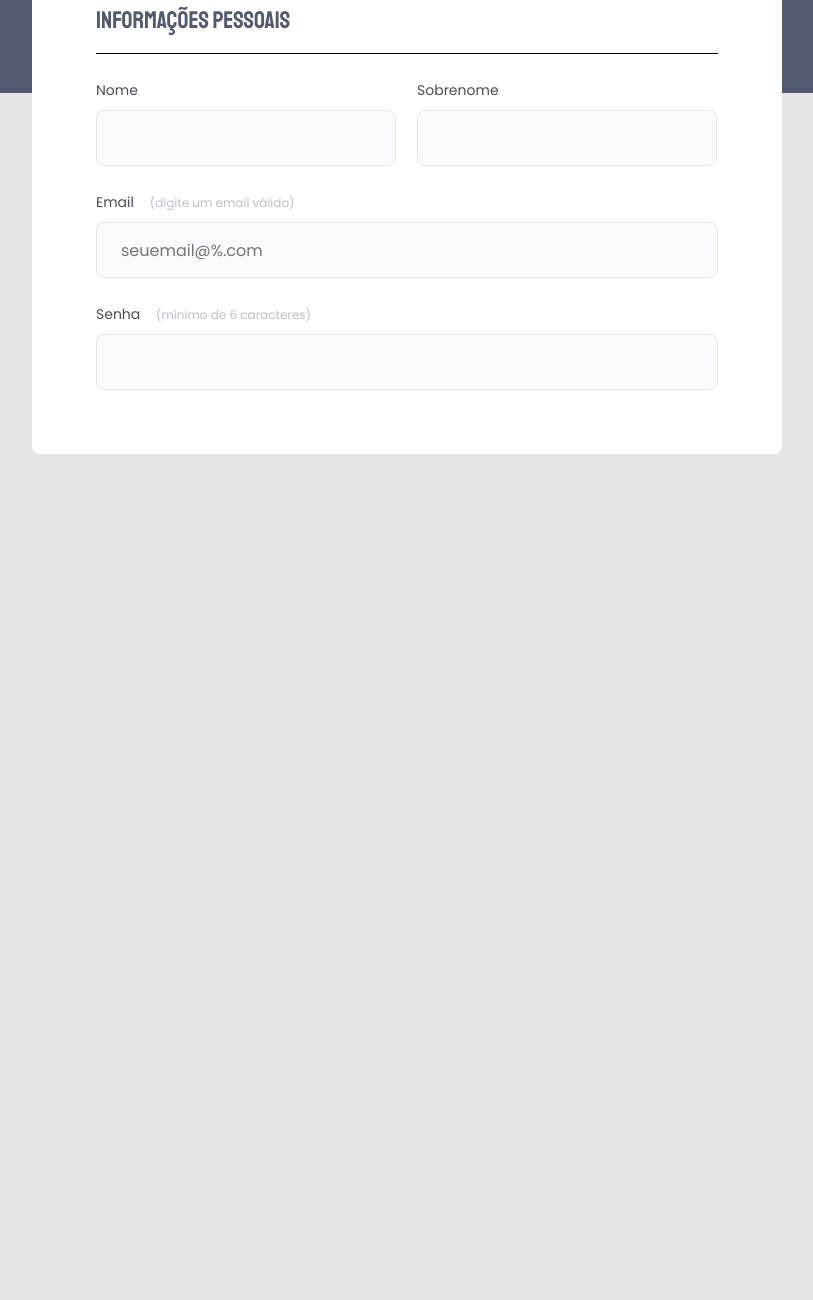
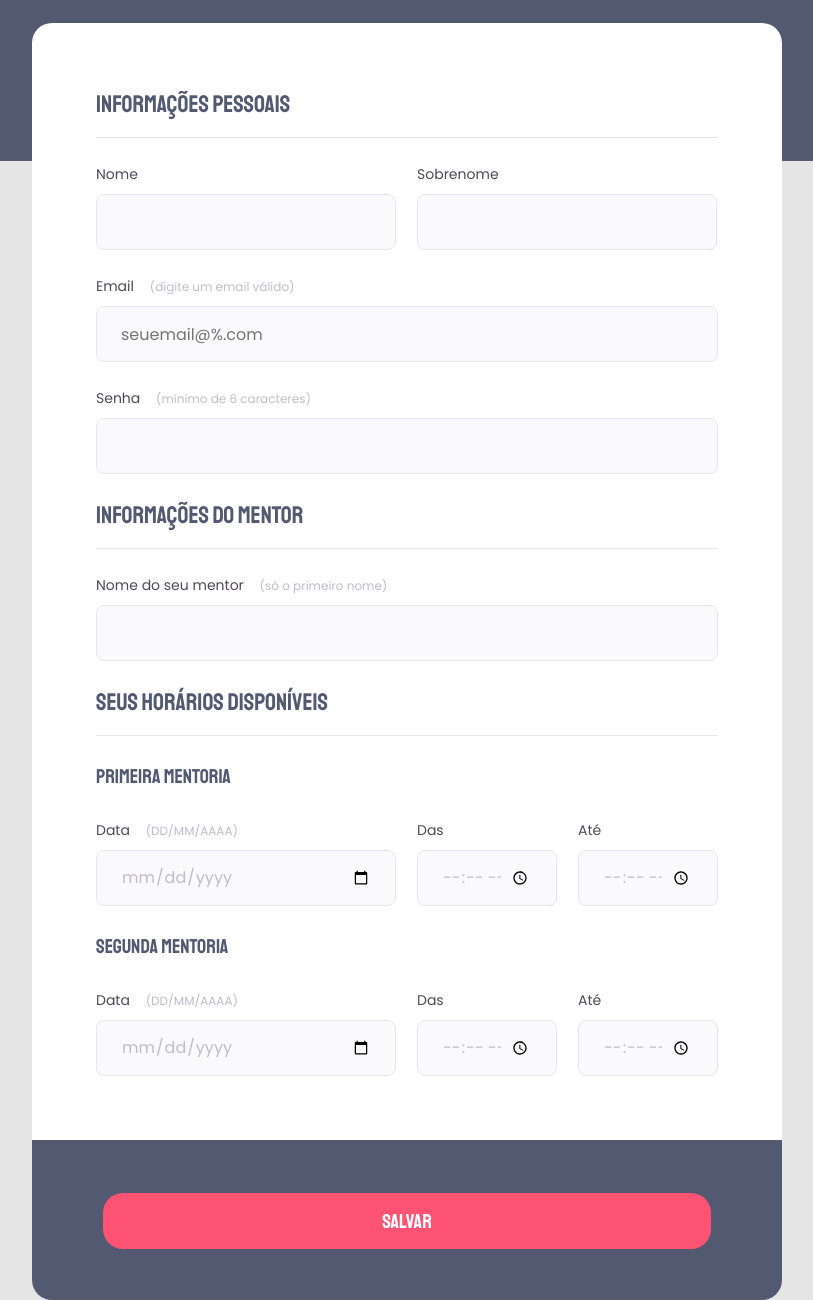
Before and after one commit to henriquessf/formulario, a plain HTML site: page index.html in a window 1280 px wide. Shown: the part 275-1575 px from the top of the page, without its empty margins (240-1053 px from the left). Before the commit the page ends 800 px from the top, so only its background shows below. Drawn offline with Linux system fonts and the light colour scheme.

Commit message:
finalizado layout

```diff
--- a/index.html
+++ b/index.html
@@ -12,6 +12,7 @@
       href="https://fonts.googleapis.com/css2?family=Poppins&family=Staatliches&display=swap"
       rel="stylesheet"
     />
+    <script src="./main.js"></script>
   </head>
   <body id="body-style">
     <div class="page">
@@ -61,8 +62,59 @@
                 id="password"
               />
             </div>
+            <legend>INFORMAÇÕES DO MENTOR</legend>
+            <div class="input-wrapper">
+              <label for="nameTeacher"
+                >Nome do seu mentor
+                <span class="span">(só o primeiro nome)</span></label
+              >
+              <input
+                type="text"
+                id="nameTeacher"
+                name="nameTeacher"
+                class="input-wrapper"
+              />
+            </div>
+            <legend>SEUS HORÁRIOS DISPONÍVEIS</legend>
+            <h2 class="subtitle">PRIMEIRA MENTORIA</h2>
+            <div class="time">
+              <div class="input-wrapper">
+                <label for="date"
+                  >Data <span class="span">(DD/MM/AAAA)</span></label
+                >
+                <input type="date" id="date" name="date" />
+              </div>
+              <div class="input-wrapper">
+                <label for="hour">Das</label>
+                <input type="time" id="hour" name="hour" />
+              </div>
+              <div class="input-wrapper">
+                <label for="hour">Até</label>
+                <input type="time" id="hour" name="hour" />
+              </div>
+            </div>
+            <h2 class="subtitle">SEGUNDA MENTORIA</h2>
+            <div class="time">
+              <div class="input-wrapper">
+                <label for="date"
+                  >Data <span class="span">(DD/MM/AAAA)</span></label
+                >
+                <input type="date" id="date" name="date" />
+              </div>
+              <div class="input-wrapper">
+                <label for="hour">Das</label>
+                <input type="time" id="hour" name="hour" />
+              </div>
+              <div class="input-wrapper">
+                <label for="hour">Até</label>
+                <input type="time" id="hour" name="hour" />
+              </div>
+            </div>
           </div>
         </fieldset>
+        <div class="submit">
+          <input type="submit" id="button" value="SALVAR" />
+        </div>
       </form>
     </div>
   </body>
--- a/style.css
+++ b/style.css
@@ -3,6 +3,11 @@
   margin: 0;
   box-sizing: border-box;
 }
+
+html {
+  scroll-behavior: smooth;
+}
+
 body,
 input,
 textarea,
@@ -18,7 +23,7 @@ body {
 body::before {
   content: '';
   width: 200%;
-  height: 368px;
+  height: 436px;
   position: absolute;
   top: 0;
   left: 0;
@@ -31,7 +36,7 @@ body::before {
 }
 header {
   width: 319px;
-  margin-top: 74px;
+  margin-top: 140px;
 }
 
 header h1 {
@@ -40,6 +45,7 @@ header h1 {
   line-height: 60px;
   color: white;
   font-size: 48px;
+  margin-bottom: 18px;
 }
 header p {
   color: white;
@@ -49,8 +55,34 @@ form {
   width: 750px;
   margin-top: 38px;
   background-color: white;
-  border-radius: 8px;
+  border-radius: 20px 20px 0px 0px;
   padding: 64px;
+}
+
+.submit {
+  position: absolute;
+  width: 750px;
+  height: 160px;
+  background-color: #535971;
+  border-radius: 0px 0px 20px 20px;
+  margin-top: 64px;
+  margin-left: -64px;
+  text-align: center;
+}
+
+.submit #button {
+  background: #ff5374;
+  width: 608px;
+  border-radius: 20px;
+  border: none;
+
+  height: 56px;
+  margin-top: 53px;
+
+  color: white;
+  font-size: 20px;
+  font-family: 'Staatliches', cursive;
+  align-items: center;
 }
 
 fieldset {
@@ -70,11 +102,18 @@ fieldset legend {
   line-height: 34px;
   color: #535971;
 
-  border-bottom: 1px solid black;
+  border-bottom: 1px solid #e6e6f0;
   width: 100%;
   padding-bottom: 16px;
 }
 
+.subtitle {
+  font-family: 'Staatliches', cursive;
+  font-weight: 400;
+  font-size: 20px;
+  line-height: 34px;
+  color: #535971;
+}
 .span {
   margin-left: 12px;
   line-height: 20px;
@@ -108,11 +147,17 @@ fieldset legend {
   line-height: 26px;
 }
 
-.names {
+.names,
+.time {
   display: inline-flex;
   gap: 21px;
 }
 
-.names .input-wrapper input {
+.names .input-wrapper input,
+#date {
   width: 300px;
 }
+
+#hour {
+  width: 140px;
+}
```
